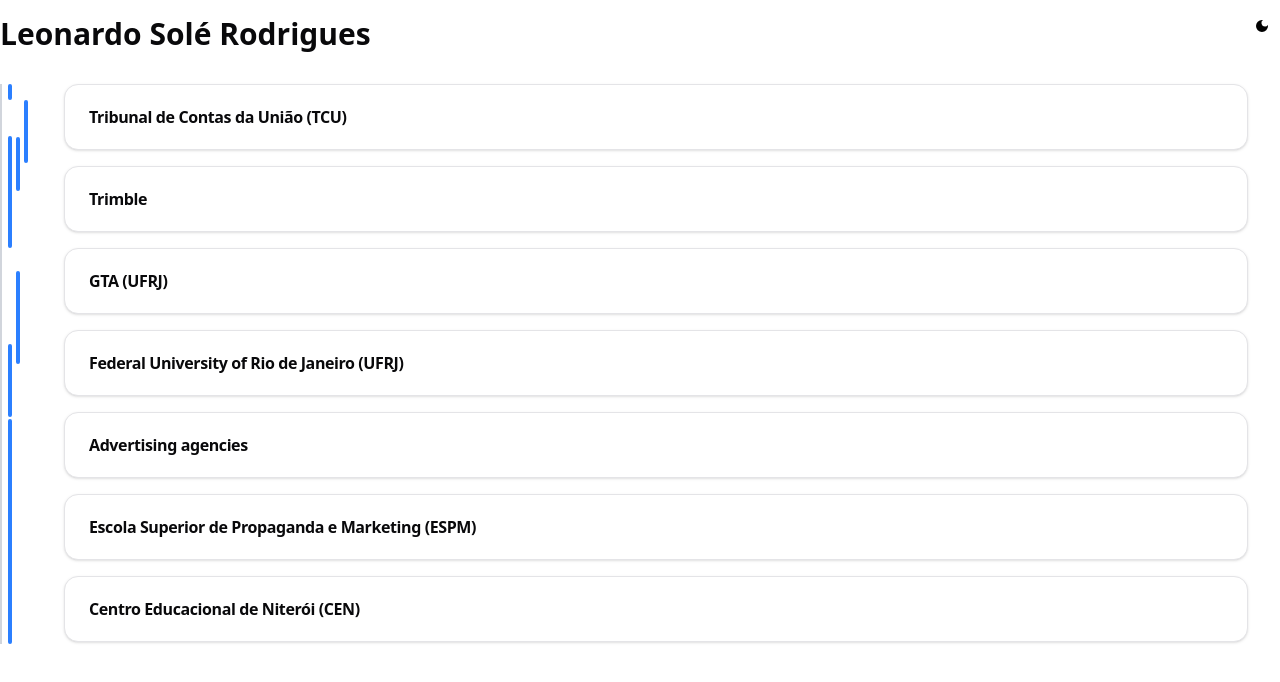
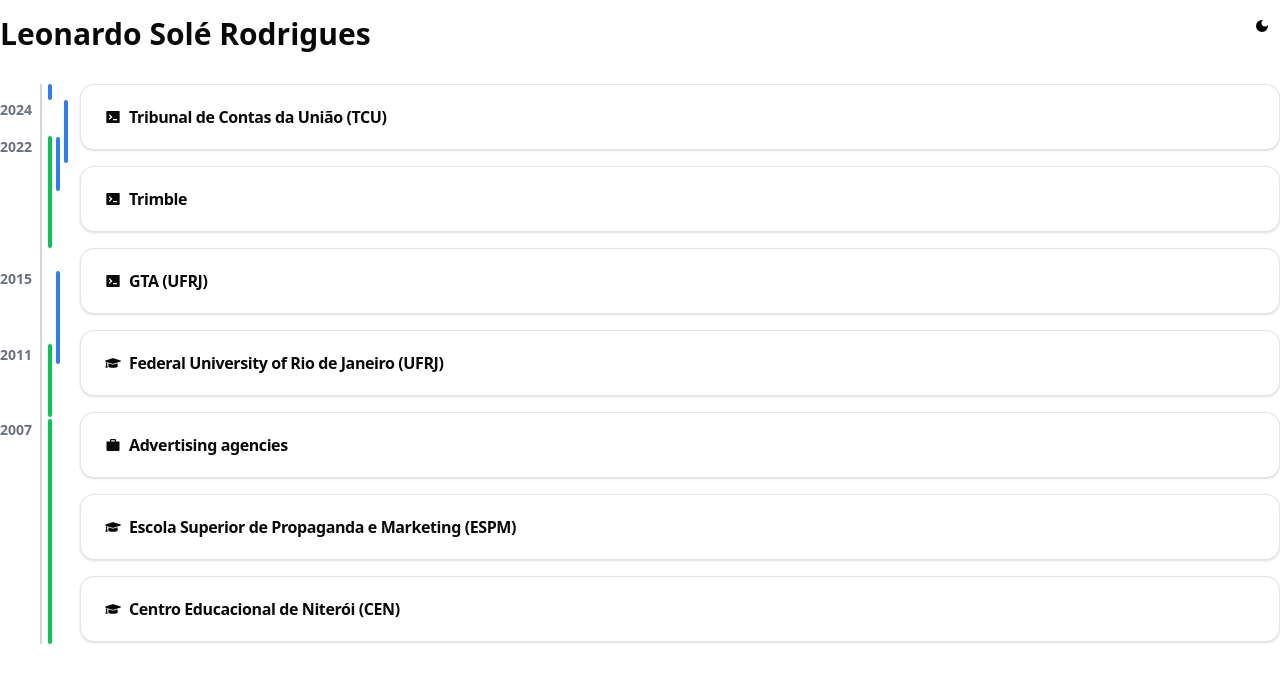
Before and after one commit to leosole/cv, a React app: page / in a window 1280 px wide. Shown: the top 682 px of the page. Built offline with nearby package versions, Linux system fonts and the light colour scheme; the HTML template or start-up script is replaced by a standard one.

Commit message:
adiciona ícones de tipo de evento e mostra ano na posição do mouse

```diff
--- a/src/components/calendar/calendar.tsx
+++ b/src/components/calendar/calendar.tsx
@@ -1,9 +1,9 @@
 import type { Education, ProfessionalExperience } from "@/types/cv"
-import { parseISO, differenceInMonths } from "date-fns"
+import { parseISO, differenceInMonths, add, format } from "date-fns"
 import EventCard from "./event-card"
 import EventBar from "./event-bar"
 import type { ProcessedEvent } from "@/types/calendar"
-import { useState } from "react"
+import { useRef, useState } from "react"
 import { getEventId } from "@/lib/strings"
 import { cn } from "@/lib/utils"
 
@@ -15,8 +15,10 @@
 const CARD_MARGIN_REM = 1
 
 export default function Calendar({ events }: CalendarProps) {
-	const [openedCards, setOpenedCards] = useState<number[]>([])
+	const containerRef = useRef<HTMLDivElement>(null)
 	const [hoveredCard, setHoveredCard] = useState<number>()
+	const [mouseYear, setMouseYear] = useState<string>()
+	const [mousePosition, setMousePosition] = useState<number>()
 
 	const processedEvents: ProcessedEvent[] = events
 		.map((event) => {
@@ -57,8 +59,7 @@
 	const years = Array.from(
 		new Set(
 			processedEvents
-				.map((e) => e.startDate.getFullYear())
-				.concat(timelineStart.getFullYear())
+				.map((e) => e.endDate.getFullYear())
 		)
 	).sort((a, b) => b - a)
 
@@ -94,12 +95,38 @@
 	const totalMinHeightRem =
 		processedEvents.length * (COLLAPSED_CARD_HEIGHT_REM + CARD_MARGIN_REM)
 
+	const getYearFromOffset = () => {
+		const totalHeight = containerRef.current?.getBoundingClientRect().height
+		if (totalHeight && mousePosition) {
+			const months = Math.floor((totalTimelineMonths * (totalHeight - mousePosition - 12))/totalHeight)
+			setMouseYear(format(add(timelineEnd, { months }), "yyyy"))
+		}
+	}
+
+	const onMouseMove = (e: React.MouseEvent) => {
+		setMousePosition(e.pageY-90)
+		getYearFromOffset()
+	}
 	return (
 		<div
-			className="relative container mx-auto px-4 md:px-8 mt-4"
+			ref={containerRef}
+			className="relative container mx-auto pl-4 md:pl-8 mt-4"
 			style={{ minHeight: `${totalMinHeightRem}rem`, position: "relative" }}
 		>
-			<div className="absolute left-10 lg:left-0 top-0 bottom-0 w-0.5 bg-gray-300 dark:bg-gray-700" />
+			<div
+				className="absolute left-10 lg:left-0 top-0 bottom-0 w-20 z-10"
+				onMouseEnter={onMouseMove}
+				onMouseMove={onMouseMove}
+				onMouseLeave={() => setMousePosition(undefined)}
+			>
+				<span
+					className="absolute rounded bg-pink-500 px-1 text-xs pointer-events-none"
+					style={{left: mousePosition ? 12 : -1000, top: mousePosition ? mousePosition : -1000}}
+				>
+					{mouseYear}
+				</span>
+			</div>
+			<div className="absolute left-10 top-0 bottom-0 w-0.5 bg-gray-300 dark:bg-gray-700"/>
 
 			{years.map((year) => {
 				const yearDate = new Date(year, 11, 31)
@@ -110,10 +137,10 @@
 				return (
 					<div
 						key={year}
-						className="absolute left-10 lg:left-0 w-full"
+						className="absolute left-0 w-full"
 						style={{ top: `${topPosition}%` }}
 					>
-						<div className="absolute left-3 lg:left-0 -translate-x-12 -translate-y-2.5">
+						<div className="absolute left-0 ">
 							<span className="text-sm font-semibold text-gray-500 dark:text-gray-400">
 								{year}
 							</span>
@@ -136,7 +163,7 @@
 				return (
 					<div
 						key={`${getEventId(event)}`}
-						className="absolute left-10 lg:left-0"
+						className="absolute left-10"
 						style={{
 							top: `${topPositionPercent}%`,
 							height: `${heightPercent}%`,
@@ -145,27 +172,20 @@
 					>
 						<EventBar
 							className={cn(
-								openedCards.some((c) => c === index) && "bg-purple-700",
-								hoveredCard === index && "outline outline-amber-100"
+								event.type === "work" ? "bg-blue-500" : "bg-green-500",
+								hoveredCard === index && "outline outline-foreground"
 							)}
 						/>
 					</div>
 				)
 			})}
 
-			<div className="relative flex flex-col gap-4 mt-8 ml-12 lg:ml-8">
+			<div className="relative flex flex-col gap-4 mt-8 ml-14 lg:ml-12">
 				{processedEvents.map((event, index) => {
 					return (
 						<EventCard
 							onMouseEnter={() => setHoveredCard(index)}
 							onMouseLeave={() => setHoveredCard(undefined)}
-							onToggle={(e) =>
-								setOpenedCards(
-									e
-										? [...openedCards, index]
-										: openedCards.filter((i) => i !== index)
-								)
-							}
 							key={`${getEventId(event)}`}
 							type={event.type}
 							info={event}
--- a/src/components/calendar/event-card.tsx
+++ b/src/components/calendar/event-card.tsx
@@ -7,6 +7,10 @@
 	CollapsibleCardContent
 } from "@/components/ui/collapsible-card"
 import { format, parseISO } from "date-fns"
+import { FaGraduationCap } from "react-icons/fa";
+import { RiTerminalBoxFill } from "react-icons/ri";
+import { IoMdBriefcase } from "react-icons/io";
+import { cn } from "@/lib/utils"
 
 interface EventCardProps {
 	type: EventType
@@ -15,7 +19,7 @@
 	className?: string
 	onMouseEnter: () => void
 	onMouseLeave: () => void
-	onToggle: (open: boolean) => void
+	onToggle?: (open: boolean) => void
 }
 
 export default function EventCard({
@@ -30,10 +34,10 @@
 	return (
 		<CollapsibleCard
 			ref={ref}
-			className={className}
+			className={cn("hover:bg-muted transition-colors duration-200", className)}
 			onMouseEnter={onMouseEnter}
 			onMouseLeave={onMouseLeave}
-			onOpenChange={(e) => onToggle(e)}
+			onOpenChange={(e) => onToggle?.(e)}
 		>
 			{type === "work" ? (
 				<WorkCard info={info} />
@@ -52,7 +56,13 @@
 	const work = info as ProfessionalExperience
 	return (
 		<>
-			<CollapsibleCardHeader>{work.company}</CollapsibleCardHeader>
+			<CollapsibleCardHeader>
+				{work.company === "Advertising agencies" ?
+					<IoMdBriefcase/> :
+					<RiTerminalBoxFill/>
+				}
+				{work.company}
+			</CollapsibleCardHeader>
 			<CollapsibleCardContent>
 				{work.positions.map((position) => {
 					const startDate = format(parseISO(position.start_date), "MMM, yyyy")
@@ -88,7 +98,7 @@
 	const education = info as Education
 	return (
 		<>
-			<CollapsibleCardHeader>{education.institution}</CollapsibleCardHeader>
+			<CollapsibleCardHeader><FaGraduationCap/>{education.institution}</CollapsibleCardHeader>
 			<CollapsibleCardContent>
 				<CardDescription>{education.degree}</CardDescription>
 				<DateRange start={format(info.startDate, "MMM, yyyy")} end={format(info.endDate, "MMM, yyyy")} />
--- a/src/components/ui/collapsible-card.tsx
+++ b/src/components/ui/collapsible-card.tsx
@@ -12,7 +12,7 @@
 
 export const CollapsibleCard = React.forwardRef<HTMLDivElement, Props>(
 	({ className, ...props }, ref) => (
-		<Card>
+		<Card className={className}>
 			<Collapsible ref={ref} {...props} />
 		</Card>
 	)
@@ -24,7 +24,7 @@
 >(({ className, ...props }, ref) => (
 	<CollapsibleTrigger asChild>
 		<CardHeader ref={ref} className="data-[state=open]:border-b cursor-pointer">
-			<CardTitle {...props} />
+			<CardTitle {...props} className="flex gap-2"/>
 		</CardHeader>
 	</CollapsibleTrigger>
 ))
--- a/src/lib/colors.ts
+++ /dev/null
@@ -1,14 +0,0 @@
-const tailwindColors = ["red", "blue", "green", "yellow", "indigo"]
-const lightShades = ["100", "200", "300", "400", "500"]
-const darkShades = ["500", "600", "700", "800", "900"]
-
-export function getRandomTailwindColorClass(
-	baseClass: string,
-	isDark: boolean
-): string {
-	const randomColor =
-		tailwindColors[Math.floor(Math.random() * tailwindColors.length)]
-	const shades = isDark ? darkShades : lightShades
-	const randomShade = shades[Math.floor(Math.random() * shades.length)]
-	return `${baseClass}-${randomColor}-${randomShade}`
-}
--- a/src/static/cv.json
+++ b/src/static/cv.json
@@ -162,11 +162,13 @@
 	"publications": [
 		{
 			"title": "Towards drivers’ safety with multi-criteria car navigation systems (2022)",
-			"link": "https://www.sciencedirect.com/science/article/abs/pii/S0167739X22001480"
+			"link": "https://www.sciencedirect.com/science/article/abs/pii/S0167739X22001480",
+			"year": 2022
 		},
 		{
 			"title": "Federated learning with heterogeneous data (2022)",
-			"link": "https://www.gta.ufrj.br/ftp/gta/TechReports/Sole22/Sole22.pdf"
+			"link": "https://www.gta.ufrj.br/ftp/gta/TechReports/Sole22/Sole22.pdf",
+			"year": 2022
 		}
 	]
 }
--- a/src/types/cv.ts
+++ b/src/types/cv.ts
@@ -52,4 +52,5 @@
 export interface Publication {
 	title: string
 	link: string
+	year: number
 }
```
